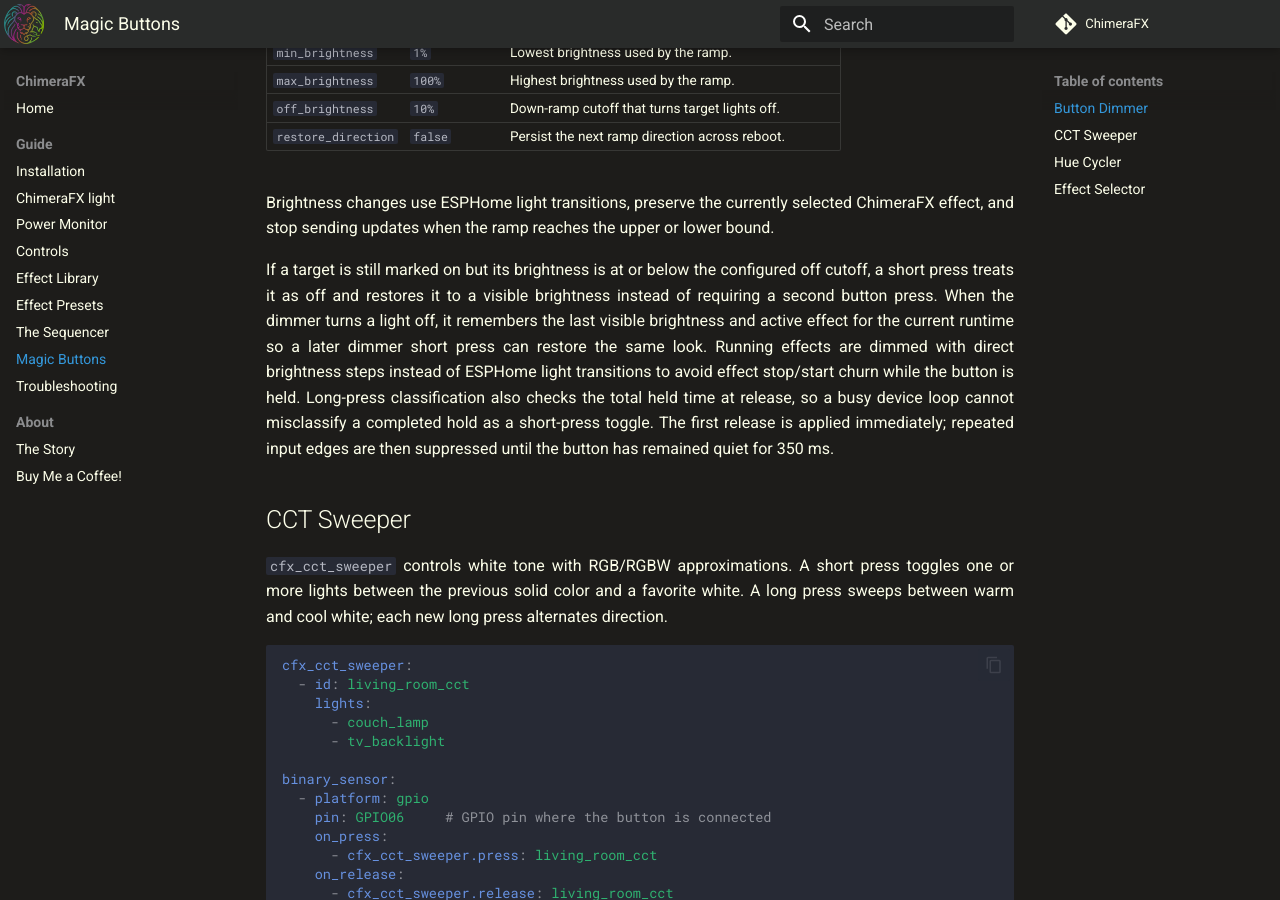
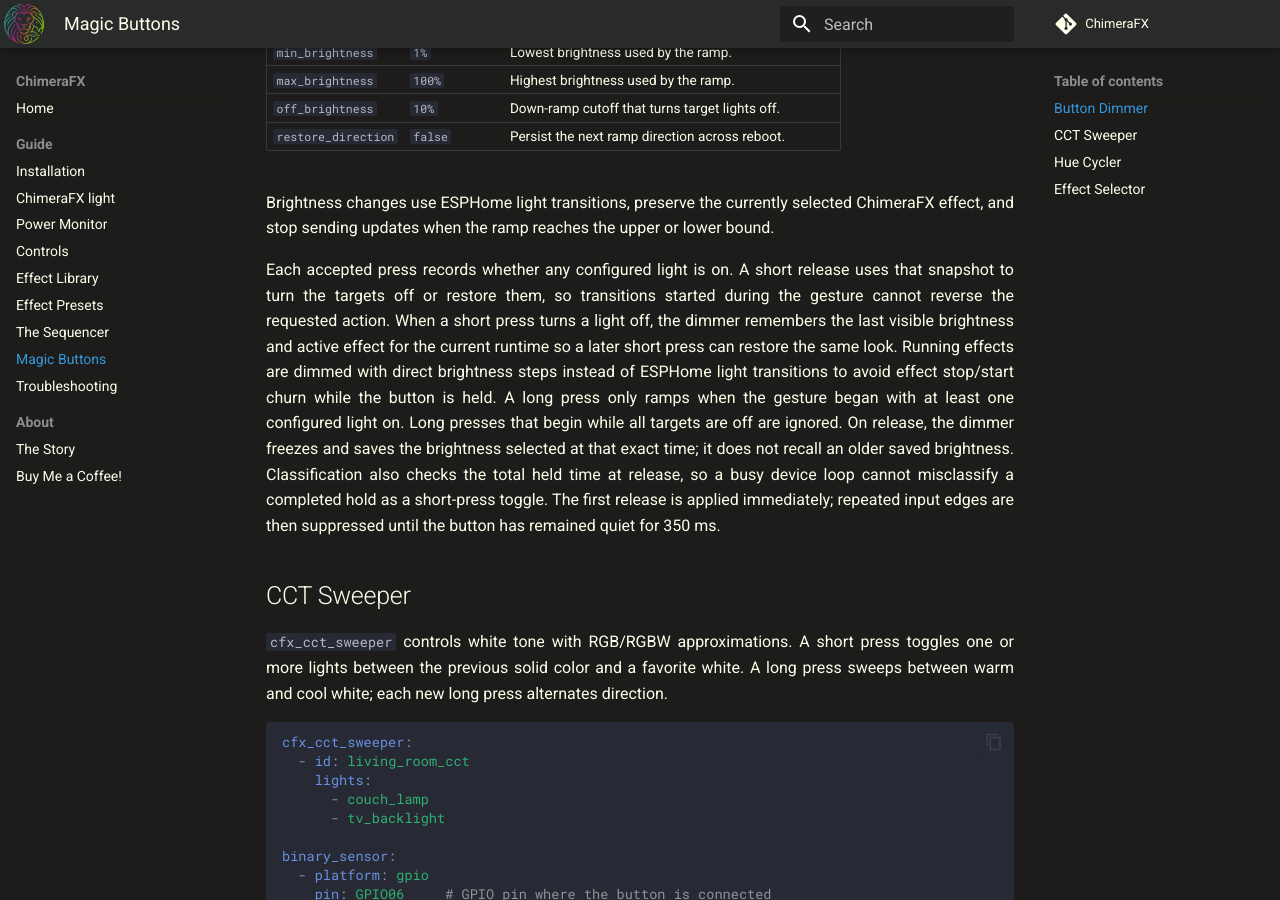
Before and after one commit to effelle/ChimeraFX, an MkDocs documentation site: the page built from docs/cfx_magic_buttons.md, in a window 1280 px wide and 900 px high, scrolled down 1010 px. Built offline with MkDocs 1.6.1 and Material for MkDocs 9.7.7, drawn with Linux system fonts in a browser that asks for light colours; comment, search, counter and statistics services are not loaded.

Commit message:
Stabilize dimmer gesture state

```diff
--- a/docs/cfx_magic_buttons.md
+++ b/docs/cfx_magic_buttons.md
@@ -53,17 +53,22 @@ Brightness changes use ESPHome light transitions, preserve the currently
 selected ChimeraFX effect, and stop sending updates when the ramp reaches the
 upper or lower bound.
 
-If a target is still marked on but its brightness is at or below the configured
-off cutoff, a short press treats it as off and restores it to a visible
-brightness instead of requiring a second button press. When the dimmer turns a
-light off, it remembers the last visible brightness and active effect for the
-current runtime so a later dimmer short press can restore the same look.
+Each accepted press records whether any configured light is on. A short release
+uses that snapshot to turn the targets off or restore them, so transitions
+started during the gesture cannot reverse the requested action. When a short
+press turns a light off, the dimmer remembers the last visible brightness and
+active effect for the current runtime so a later short press can restore the
+same look.
 Running effects are dimmed with direct brightness steps instead of ESPHome light
 transitions to avoid effect stop/start churn while the button is held.
-Long-press classification also checks the total held time at release, so a busy
-device loop cannot misclassify a completed hold as a short-press toggle. The
-first release is applied immediately; repeated input edges are then suppressed
-until the button has remained quiet for 350 ms.
+A long press only ramps when the gesture began with at least one configured
+light on. Long presses that begin while all targets are off are ignored. On
+release, the dimmer freezes and saves the brightness selected at that exact
+time; it does not recall an older saved brightness. Classification also checks
+the total held time at release, so a busy device loop cannot misclassify a
+completed hold as a short-press toggle. The first release is applied
+immediately; repeated input edges are then suppressed until the button has
+remained quiet for 350 ms.
 
 ## CCT Sweeper
 
```
Also changed, not shown: 3 other files.
